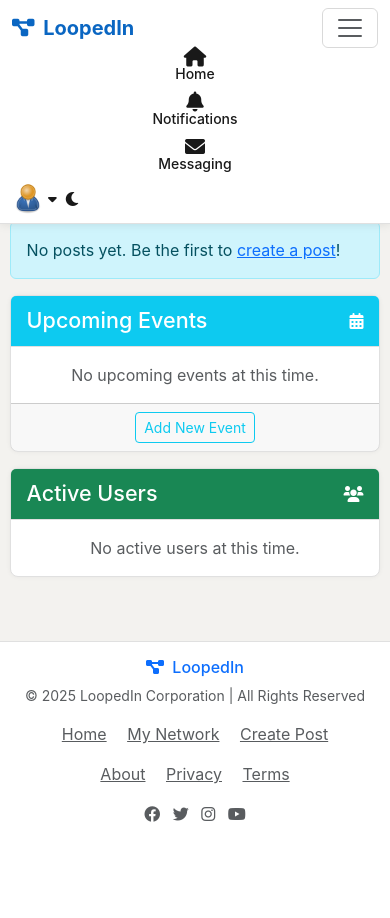
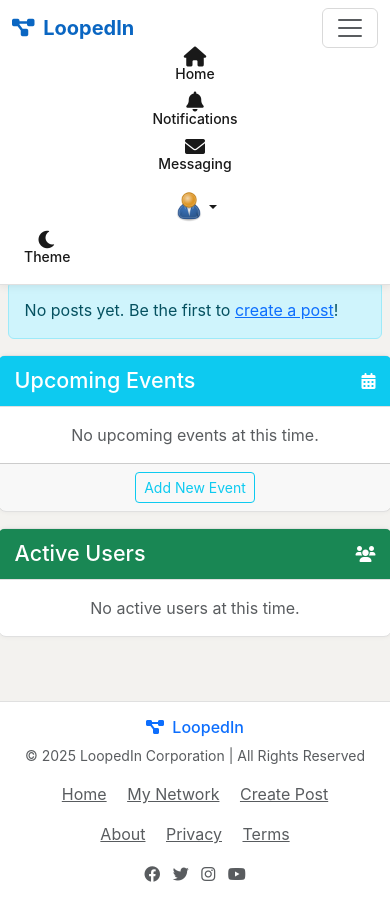
Before and after one commit to christopherece/loopedin_prj, a Django app: page /home/ in a window 390 px wide, after a click that opens the changed part. Before the commit the page ends 822 px from the top, so only its background shows below. Run offline with Django 5.2, Linux system fonts and the light colour scheme; the visitor is signed in with stand-in values (Sample User, id 1); data comes from the database, SQL or seed files in the repository; data that the repository does not hold is empty.

Commit message:
Modified Layout

```diff
--- a/templates/base.html
+++ b/templates/base.html
@@ -48,6 +48,62 @@
         .row > * {
             padding-right: calc(var(--bs-gutter-x) * .4);
             padding-left: calc(var(--bs-gutter-x) * .4);
+        }
+
+        /* Mobile-specific improvements */
+        @media (max-width: 767.98px) {
+            /* Adjust content padding for mobile */
+            .content {
+                padding-top: 60px;
+                padding-left: 10px;
+                padding-right: 10px;
+            }
+
+            /* Make cards full-width on mobile */
+            .card {
+                margin-left: -10px;
+                margin-right: -10px;
+                border-radius: 0;
+                border-left: none;
+                border-right: none;
+            }
+
+            /* Improve post readability on mobile */
+            .post-card .post-content {
+                font-size: 15px;
+                line-height: 1.5;
+            }
+
+            /* Adjust post action buttons for touch */
+            .post-actions button, .post-actions a {
+                padding: 8px 12px;
+                margin-right: 8px;
+            }
+
+            /* Improve dropdown menus on mobile */
+            .dropdown-menu {
+                width: auto;
+                min-width: 200px;
+                max-width: 300px;
+            }
+
+            /* Ensure user dropdown is visible */
+            #navbarDropdown + .dropdown-menu {
+                position: absolute;
+                transform: none;
+                right: 0;
+                left: auto;
+            }
+
+            /* Fix navbar spacing on mobile */
+            .navbar .nav-link {
+                padding: 0.5rem 0.75rem;
+            }
+
+            /* Improve form elements on mobile */
+            input, textarea, select, .form-control {
+                font-size: 16px !important; /* Prevents iOS zoom on focus */
+            }
         }
 
         :root {
@@ -314,11 +370,12 @@
 
 
                 {% if user.is_authenticated %}
-                <div class="d-flex align-items-center">
-                    <div class="nav-item dropdown">
-                        <a class="nav-link d-flex align-items-center" href="#" id="navbarDropdown" role="button" data-bs-toggle="dropdown" aria-expanded="false">
+                <!-- User dropdown for mobile and desktop -->
+                <ul class="navbar-nav ms-auto">
+                    <li class="nav-item dropdown text-center">
+                        <a class="nav-link d-flex align-items-center justify-content-center dropdown-toggle" href="#" id="navbarDropdown" role="button" data-bs-toggle="dropdown" aria-expanded="false">
                             <img src="{{ user.profile.image_url }}" alt="{{ user.username }}" class="rounded-circle" style="width: 32px; height: 32px; object-fit: cover;">
-                            <i class="fas fa-caret-down ms-1 small"></i>
+                            <span class="ms-1 d-none d-lg-inline">{{ user.username }}</span>
                         </a>
                         <ul class="dropdown-menu dropdown-menu-end" aria-labelledby="navbarDropdown">
                             <li class="px-3 py-2">
@@ -341,19 +398,23 @@
                                 <a class="dropdown-item" href="javascript:void(0);" id="logout-link"><i class="fas fa-sign-out-alt me-2"></i> Sign Out</a>
                             </li>
                         </ul>
-                    </div>
-
-                    <div class="nav-item ms-2">
-                        <button class="nav-link btn btn-link" id="darkModeToggle">
-                            <i class="fas fa-moon" id="darkModeIcon"></i>
+                    </li>
+                    <li class="nav-item">
+                        <button class="nav-link btn btn-link text-center" id="darkModeToggle">
+                            <i class="fas fa-moon fa-lg d-block mb-1" id="darkModeIcon"></i>
+                            <span class="small">Theme</span>
                         </button>
-                    </div>
-                </div>
+                    </li>
+                </ul>
                 {% else %}
-                <div class="d-flex">
-                    <a href="{% url 'login' %}" class="btn btn-outline-primary me-2">Sign In</a>
-                    <a href="{% url 'register' %}" class="btn btn-primary">Sign Up</a>
-                </div>
+                <ul class="navbar-nav ms-auto">
+                    <li class="nav-item">
+                        <a href="{% url 'login' %}" class="btn btn-outline-primary me-2">Sign In</a>
+                    </li>
+                    <li class="nav-item">
+                        <a href="{% url 'register' %}" class="btn btn-primary">Sign Up</a>
+                    </li>
+                </ul>
                 {% endif %}
             </div>
         </div>
--- a/templates/posts/home.html
+++ b/templates/posts/home.html
@@ -3,7 +3,7 @@
 
 {% block content %}
 <div class="row">
-    <div class="col-md-8">
+    <div class="col-lg-8 col-md-12">
         {% if user.is_authenticated %}
         <div class="card mb-4">
             <div class="card-body p-3">
@@ -130,8 +130,7 @@
             </div>
         {% endif %}
     </div>
-
-    <div class="col-md-4">
+    <div class="col-lg-4 col-md-12">
 
 
         <!-- Announcements Card -->
--- a/templates/posts/user_posts.html
+++ b/templates/posts/user_posts.html
@@ -3,7 +3,7 @@
 
 {% block content %}
 <div class="row">
-    <div class="col-md-8">
+    <div class="col-lg-8 col-md-12">
         <div class="profile-header d-flex align-items-center mb-4">
             <img src="{{ user_profile.image_url }}" alt="{{ view.kwargs.username }}" class="rounded-circle me-4" style="width: 80px; height: 80px; object-fit: cover;">
             <div class="flex-grow-1">
--- a/templates/users/user_profile.html
+++ b/templates/users/user_profile.html
@@ -4,7 +4,7 @@
 {% block content %}
 <div class="container mt-4">
     <div class="row">
-        <div class="col-md-4">
+        <div class="col-lg-4 col-md-6 col-sm-12 mb-4">
             <div class="card mb-4">
                 <div class="card-header bg-primary text-white">
                     <h4 class="mb-0">{{ profile_user.username }}'s Profile</h4>
```
